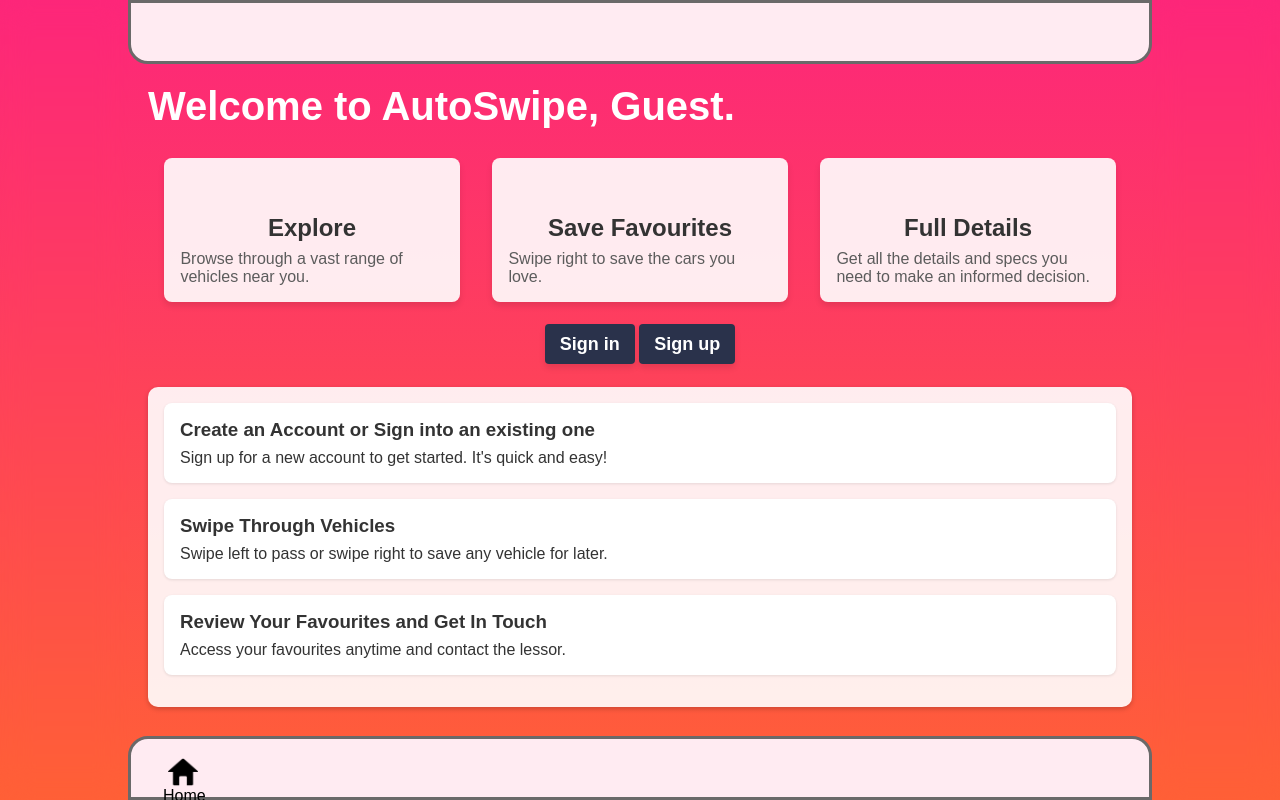
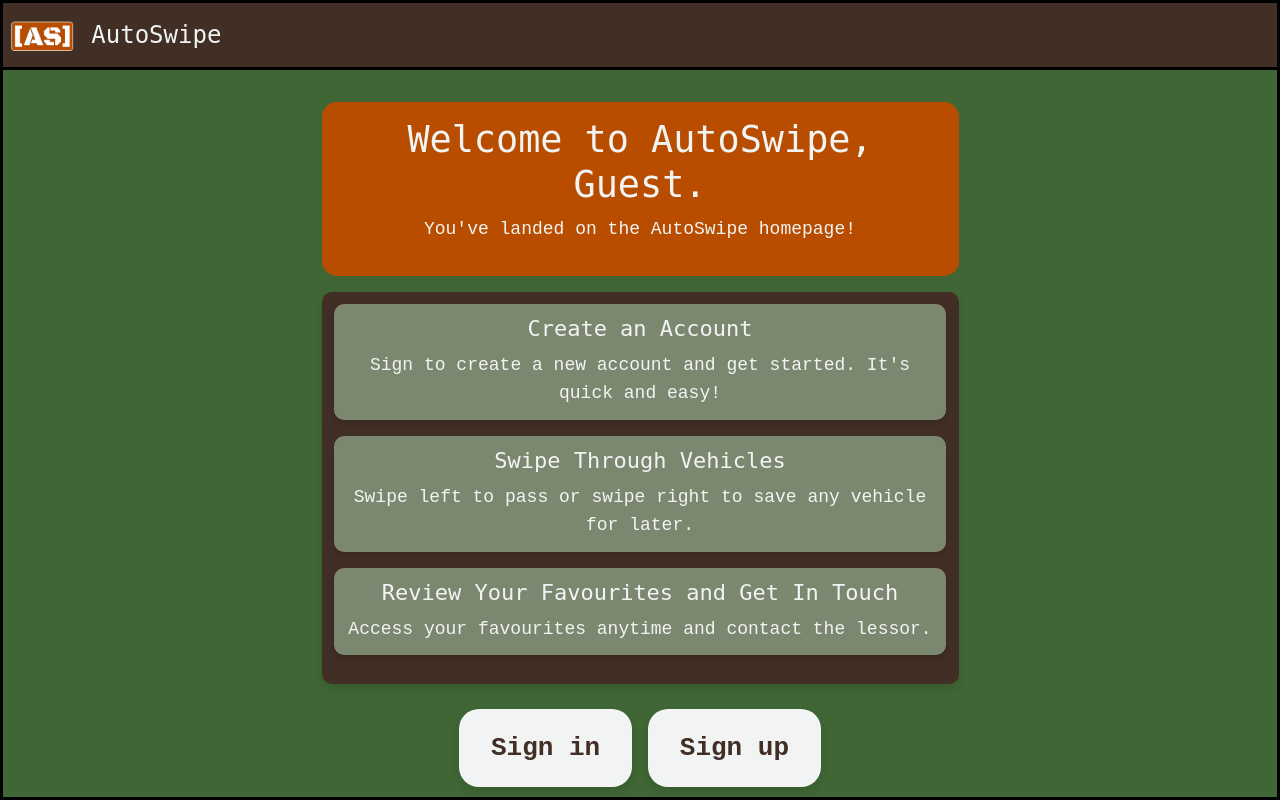
Before and after one commit to scAB1001/Energia, a Flask app: page / in a window 1280 px wide. Run offline with Flask 3, Linux system fonts and the light colour scheme; data comes from the database, SQL or seed files in the repository; both versions use the stored data as it was after the commit; some libraries are stand-ins or nearby versions.

Commit message:
Home complete

```diff
--- a/www/app/static/base.css
+++ b/www/app/static/base.css
@@ -5,11 +5,15 @@
     --text-default: #F2F4F3;
     --accent-default: #B84D00;
     --accent-section: #7B886F;
+    --accent-warning: #CDA43C;
     --border-default: solid 3px black;
     --font-family-thick: 'Robot Serif', monospace;
     --font-family-mono: 'Courier New', monospace;
-    --font-size-normal: 18px;
-    --font-size-large: 24px;
+    --font-size-text: 18px;
+    --font-size-h3: 22px;
+    --font-size-h1: 24px;
+    --font-size-button: 26px;
+    --struct-subtle-shadow: 0 4px 8px rgba(0, 0, 0, 0.1);;
 }
 
 /* General styles for high contrast and readability */
@@ -20,7 +24,7 @@ body {
     background-color: var(--background-default);
     color: var(--text-default);
     font-family: var(--font-family-mono);
-    font-size: var(--font-size-normal);
+    font-size: var(--font-size-text);
     /* If the line-height is greater than the font-size,
         it creates additional space above and below the text,
         making blocks of text easier to read. */
@@ -38,7 +42,7 @@ body {
 .navbar {
     border-bottom: var(--border-default);
     background: var(--struct-default);
-    font-size: var(--font-size-large);
+    font-size: var(--font-size-h1);
     font-family: var(--font-family-thick);
 }
 
@@ -47,7 +51,7 @@ main {
 }
 
 #logo {
-    font-size: var(--font-size-large);
+    font-size: var(--font-size-h1);
 }
 
 .nav-link {
@@ -64,11 +68,11 @@ button,
 input,
 select,
 textarea {
-    font-size: var(--font-size-normal);
+    font-size: var(--font-size-text);
     color: var(--text-default);
     background: var(--struct-default);
+    /* Ensuring visible borders */
     border: 2px solid var(--text-default);
-    /* Ensuring visible borders */
 }
 
 /* Ensure buttons have a high contrast for accessibility */
@@ -76,7 +80,7 @@ button {
     background: var(--accent-default);
     color: white;
     padding: 10px 20px;
-    font-size: var(--font-size-large);
+    font-size: var(--font-size-h1);
     border: none;
     cursor: pointer;
 }
@@ -138,7 +142,7 @@ textarea:focus {
     /* Making the box thinner */
     width: 80%;
     /* Subtle shadow for depth */
-    box-shadow: 0 4px 8px rgba(0, 0, 0, 0.1);
+    box-shadow: var(--struct-subtle-shadow);
     /* Responsive font size */
     font-size: calc(1rem + 0.5vw);
 }
@@ -159,3 +163,90 @@ textarea:focus {
         transition: none;
     }
 }
+
+.user-guide {
+    /* Default display value for section */
+    display: block;
+    /* Maximum width you want for the user guide */
+    max-width: 100%;
+    /* Auto margins for horizontal centering */
+    margin: 0 auto;
+    padding: 1rem;
+    padding: 0.8rem;
+    border-radius: 10px;
+    background: var(--struct-default);
+    box-shadow: var(--struct-subtle-shadow);
+}
+
+.user-guide h2 {
+    text-align: center;
+    margin-bottom: 1rem;
+}
+
+.guide-steps {
+    padding: 0;
+    margin: 0;
+    width: 100%;
+    list-style: none;
+}
+
+.guide-steps li {
+    padding: 0.75rem;
+    border-radius: 10px;
+    margin-bottom: 1rem;
+    background: var(--accent-section);
+    box-shadow: var(--struct-subtle-shadow);
+}
+
+.guide-steps h3 {
+    font-family: var(--font-family-thick);
+    font-size: var(--font-size-h3);
+    margin-top: 0;
+}
+
+.guide-steps p {
+    margin-bottom: 0;
+}
+
+marquee {
+    width: 100%;
+    height: 100%;
+    font-weight: bold;
+    font-size: var(--font-size-h3);
+    font-family: var(--font-family-mono);
+}
+
+.cta {
+    text-align: center;
+    margin-top: 0.75rem;
+    font-size: var(--font-size-button);
+}
+
+.cta-button {
+    background: var(--text-default);
+    color: var(--struct-default);
+    padding: 1.5rem 2rem;
+    border-radius: 20px;
+    text-decoration: none;
+    font-weight: bold;
+    box-shadow: var(--struct-subtle-shadow);
+    transition: transform 0.2s ease-in-out;
+}
+
+.cta-button-danger {
+    color: black;
+    font-weight: bold;
+    border-radius: 20px;
+    text-decoration: none;
+    padding: 0.75rem 1.5rem;
+    transition: transform 0.2s ease-in-out;
+    background: var(--accent-warning);
+    box-shadow: var(--struct-subtle-shadow);
+}
+
+.cta-button:hover,
+.cta-button:focus {
+    transform: scale(1.05);
+    color: var(--text-default);
+    background: var(--accent-default);
+}
--- a/www/app/templates/b2.html
+++ b/www/app/templates/b2.html
@@ -28,6 +28,7 @@
     <span class="navbar-toggler-icon"></span>
   </button>
 
+  {% if user.is_authenticated %}
   <div class="collapse navbar-collapse" id="navbarTogglerDemo02">
     <ul class="navbar-nav mr-auto mt-2 mt-lg-0">
 
@@ -66,6 +67,11 @@
 
     </ul>
   </div>
+  {% else %}
+  <marquee direction="right">
+    <h3>Sign in to use AutoSwipe.</h3>
+  </marquee>
+  {% endif %}
 </nav>
 
 <body>
--- a/www/app/templates/site/home.html
+++ b/www/app/templates/site/home.html
@@ -1,36 +1,25 @@
-{% extends "base.html" %}
+{% extends "b2.html" %}
 
 {% block content %}
-<div class="homepage">
-    <section class="intro"><br><br><h1>Welcome to AutoSwipe, {{ first_name }}.</h1></section>
-    <section class="features">
-        <div class="feature">
-            <h2>Explore</h2>
-            <p>Browse through a vast range of vehicles near you.</p>
-        </div>
-        <div class="feature">
-            <h2>Save Favourites</h2>
-            <p>Swipe right to save the cars you love.</p>
-        </div>
-        <div class="feature">
-            <h2>Full Details</h2>
-            <p>Get all the details and specs you need to make an informed decision.</p>
-        </div>
-    </section>
-    <section class="cta">
-        {% if not user.is_authenticated %}
-        <a href="/login" class="cta-button">Sign in</a>
-        {% endif %}
-        <a href="/signup" class="cta-button">Sign up</a>
-    </section>
 
-    <!-- New User Guide Section -->
+<div class="heading-container">
+
+    <div class="rounded-box">
+        <h1 class="heading">Welcome to AutoSwipe, {{ first_name }}.</h1>
+        <p>You've landed on the AutoSwipe homepage!</p>
+    </div>
+
     <section class="user-guide">
         <ol class="guide-steps">
             {% if not user.is_authenticated %}
             <li>
-                <h3>Create an Account or Sign into an existing one</h3>
-                <p>Sign up for a new account to get started. It's quick and easy!</p>
+                <h3>Create an Account</h3>
+                <p>Sign to create a new account and get started. It's quick and easy!</p>
+            </li>
+            {% else %}
+            <li>
+                <h3>Already have an account?</h3>
+                <p>Click the sign in button below!</p>
             </li>
             {% endif %}
             <li>
@@ -45,4 +34,12 @@
     </section>
 
 </div>
+
+<section class="cta">
+    {% if not user.is_authenticated %}
+    <a href="/login" class="cta-button">Sign in</a>
+    {% endif %}
+    <a href="/signup" class="cta-button">Sign up</a>
+</section>
+
 {% endblock %}
```
Also changed, not shown: www/app/templates/test.html (+30 -5 lines), www/app.db.
